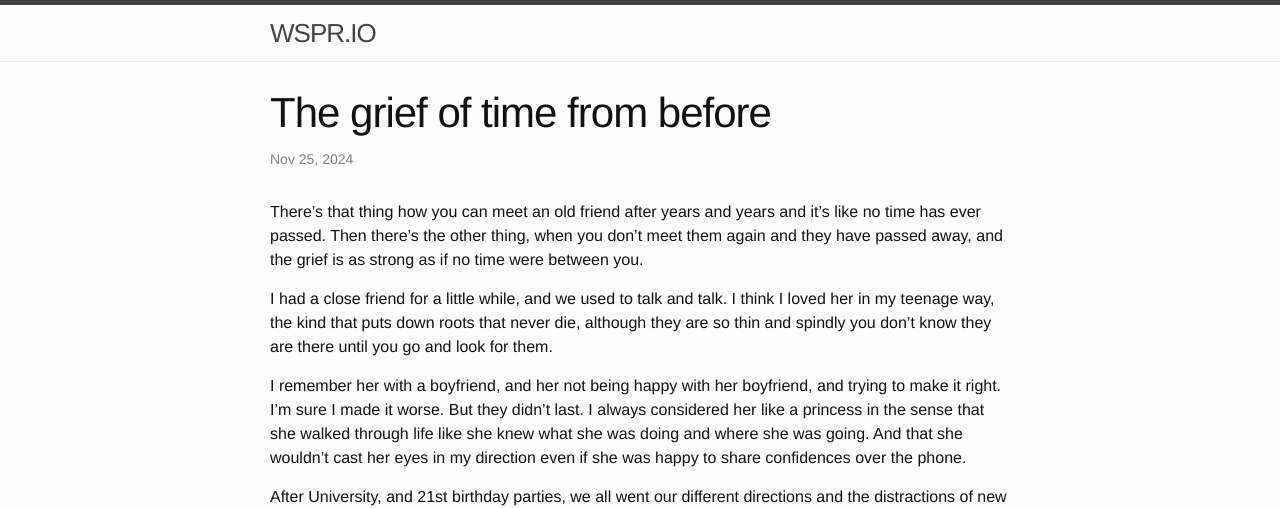
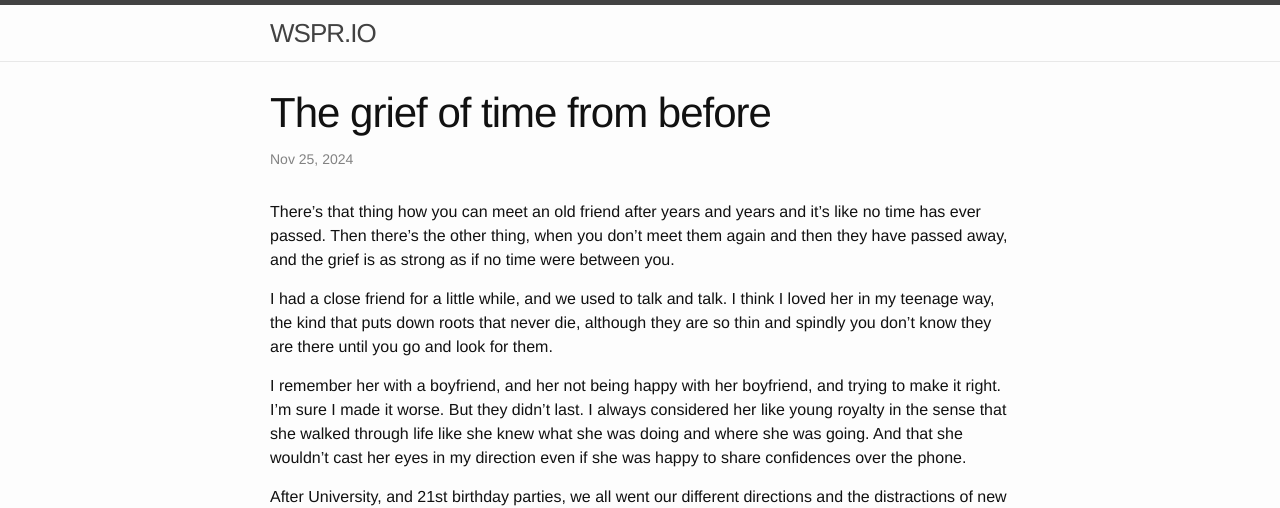
Before and after one commit to wspr/wspr.github.io, a Jekyll site: the page built from _posts/2024-11-25-grief-from-time.md, in a window 1280 px wide. Shown: the top 508 px of the page. Built offline with Jekyll 4.4.1, drawn with Linux system fonts in a browser that asks for light colours.

Commit message:
Update 2024-11-25-grief-from-time.md

```diff
--- a/_posts/2024-11-25-grief-from-time.md
+++ b/_posts/2024-11-25-grief-from-time.md
@@ -5,11 +5,11 @@ date:   2024-11-25
 categories: ego
 ---
 
-There’s that thing how you can meet an old friend after years and years and it’s like no time has ever passed. Then there’s the other thing, when you don’t meet them again and they have passed away, and the grief is as strong as if no time were between you.
+There’s that thing how you can meet an old friend after years and years and it’s like no time has ever passed. Then there’s the other thing, when you don’t meet them again and then they have passed away, and the grief is as strong as if no time were between you.
 
 I had a close friend for a little while, and we used to talk and talk. I think I loved her in my teenage way, the kind that puts down roots that never die, although they are so thin and spindly you don't know they are there until you go and look for them.
 
-I remember her with a boyfriend, and her not being happy with her boyfriend, and trying to make it right. I'm sure I made it worse. But they didn't last. I always considered her like a princess in the sense that she walked through life like she knew what she was doing and where she was going. And that she wouldn't cast her eyes in my direction even if she was happy to share confidences over the phone.
+I remember her with a boyfriend, and her not being happy with her boyfriend, and trying to make it right. I'm sure I made it worse. But they didn't last. I always considered her like young royalty in the sense that she walked through life like she knew what she was doing and where she was going. And that she wouldn't cast her eyes in my direction even if she was happy to share confidences over the phone.
 
 After University, and 21st birthday parties, we all went our different directions and the distractions of new friends pushed out the loyalties of old ones. I imagine she was working hard, going out for nice dinners, I don't know what -- sparing as little thought for me as I for her. Years turned into decades, careers, adventures, middle age. And then, quite suddenly, shockingly, she was gone.
 
```
